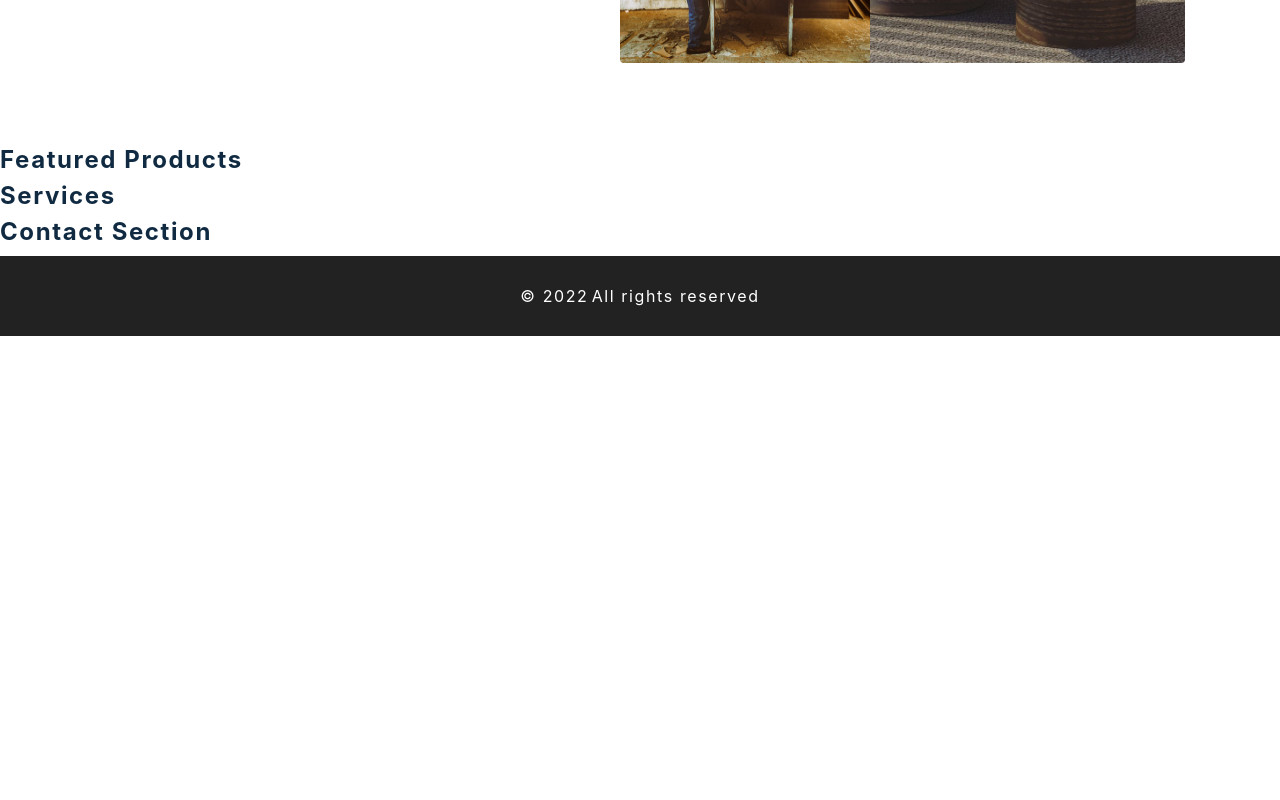
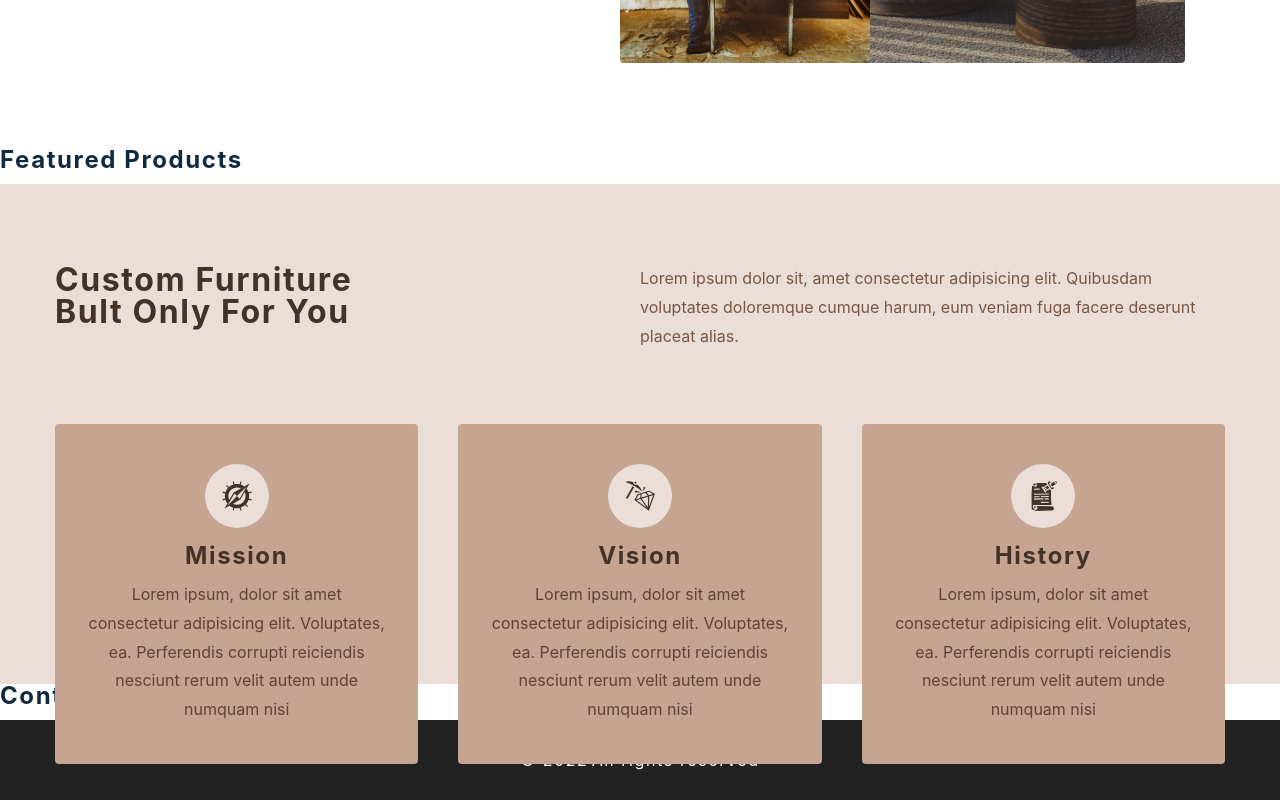
Before and after one commit to Otimthomas/Comfy-Store, a React (Create React App) app: page / in a window 1280 px wide. Shown: the part 652-1452 px from the top of the page. Before the commit the page ends 988 px from the top, so only its background shows below. Built offline with nearby package versions, Linux system fonts and the light colour scheme.

Commit message:
Services section on the home page completed

```diff
--- a/src/components/Services.js
+++ b/src/components/Services.js
@@ -1,10 +1,39 @@
-import React from 'react'
-import styled from 'styled-components'
-import { services } from '../utils/constants'
+import React from "react";
+import styled from "styled-components";
+import { services } from "../utils/constants";
 
 const Services = () => {
-  return <h4>services </h4>
-}
+  return (
+    <Wrapper>
+      <div className="section-center">
+        <article className="header">
+          <h3>
+            custom furniture <br />
+            bult only for you
+          </h3>
+          <p>
+            Lorem ipsum dolor sit, amet consectetur adipisicing elit. Quibusdam
+            voluptates doloremque cumque harum, eum veniam fuga facere deserunt
+            placeat alias.
+          </p>
+        </article>
+        <div className="services-center">
+          {services.map((service) => {
+            const { id, icon, title, text } = service;
+
+            return (
+              <article className="service">
+                <span className="icon">{icon}</span>
+                <h4>{title}</h4>
+                <p>{text}</p>
+              </article>
+            );
+          })}
+        </div>
+      </div>
+    </Wrapper>
+  );
+};
 
 const Wrapper = styled.section`
   h3,
@@ -68,5 +97,5 @@
       transform: translateY(5rem);
     }
   }
-`
-export default Services
+`;
+export default Services;
```
